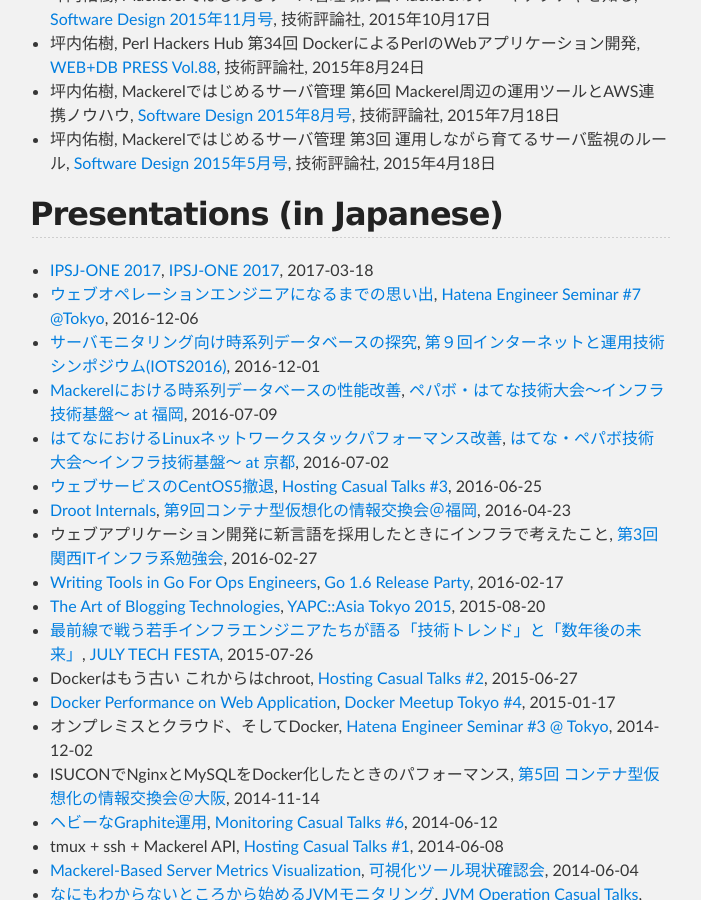
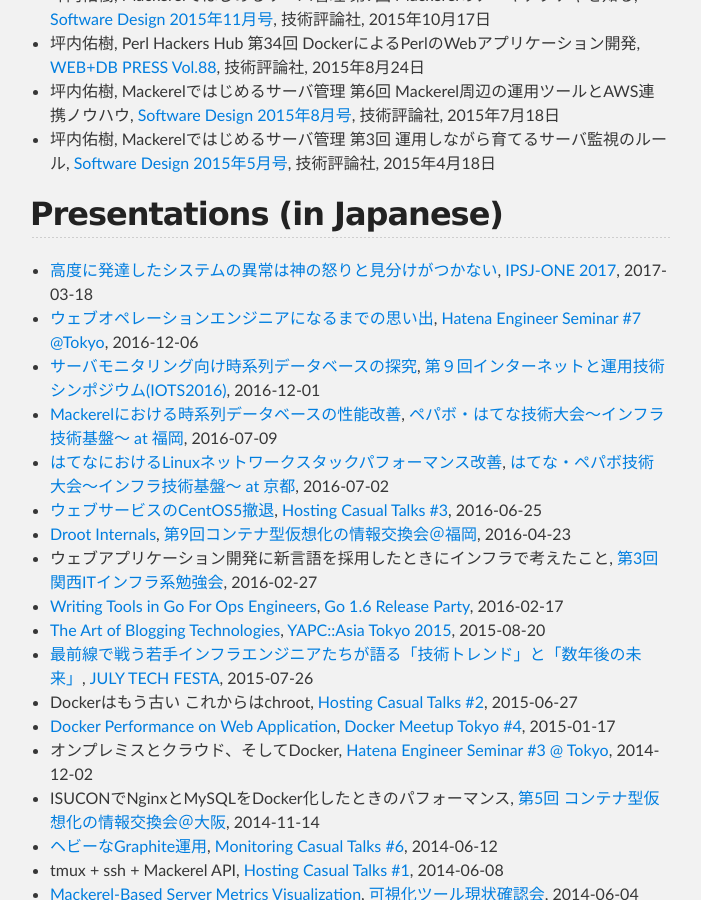
Before and after one commit to yuuki/yuuk.io, a Jekyll site: the page built from index.md, in a window 1280 px wide and 900 px high, scrolled down 1484 px. Shown: the whole window, without its empty margins (290-991 px from the left). Built offline with Jekyll 4.4.1, drawn with Linux system fonts in a browser that asks for light colours; nearby versions of some CDN libraries.

Commit message:
Sync README.md in master branch to index.md in gh-pages

```diff
--- a/index.md
+++ b/index.md
@@ -51,7 +51,7 @@
 
 ## Presentations (in Japanese)
 
-- [IPSJ-ONE 2017](https://speakerdeck.com/yuukit/ipsj-one-2017-y-uuki), [IPSJ-ONE 2017](http://ipsj-one.org/), 2017-03-18
+- [高度に発達したシステムの異常は神の怒りと見分けがつかない](https://speakerdeck.com/yuukit/ipsj-one-2017-y-uuki), [IPSJ-ONE 2017](http://ipsj-one.org/), 2017-03-18
 - [ウェブオペレーションエンジニアになるまでの思い出](https://speakerdeck.com/yuukit/memories-until-i-become-a-web-operations-engineer), [Hatena Engineer Seminar #7 @Tokyo](https://hatena.connpass.com/event/45217/), 2016-12-06
 - [サーバモニタリング向け時系列データベースの探究](https://speakerdeck.com/yuukit/the-study-of-time-series-database-for-server-monitoring), [第９回インターネットと運用技術シンポジウム(IOTS2016)](http://www.iot.ipsj.or.jp/iots/2016), 2016-12-01
 - [Mackerelにおける時系列データベースの性能改善](https://speakerdeck.com/yuukit/performance-improvement-of-tsdb-in-mackerel), [ペパボ・はてな技術大会〜インフラ技術基盤〜 at 福岡](http://pepabo.connpass.com/event/33522/), 2016-07-09
```
